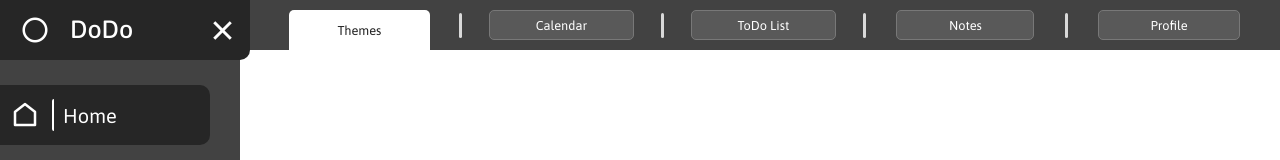
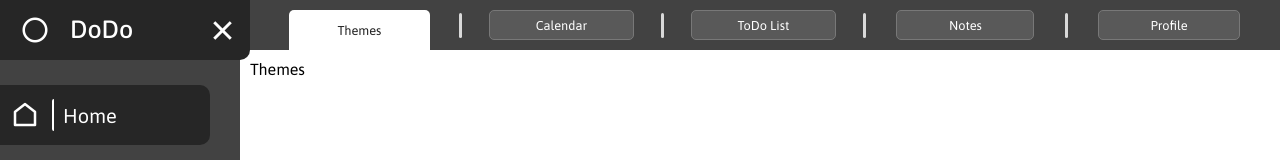
Before and after one commit to akai-org/akaitodo-frontend, a React (Vite) app: page /settings/themes in a window 1280 px wide. Shown: the top 160 px of the page. Built offline with nearby package versions, Linux system fonts and the light colour scheme; sample sign-in values are in the browser's storage.

Commit message:
Fix folds display

```diff
--- a/src/pages/settings/Settings.jsx
+++ b/src/pages/settings/Settings.jsx
@@ -81,7 +81,7 @@ const Settings = () => {
                 </div>
             </NavbarModule>
             <div className={styles.container}>
-                {foldComponents[currentFold]}
+                {folds.find(fold => fold.url === currentFold).component}
             </div>
         </div>
     );
```
